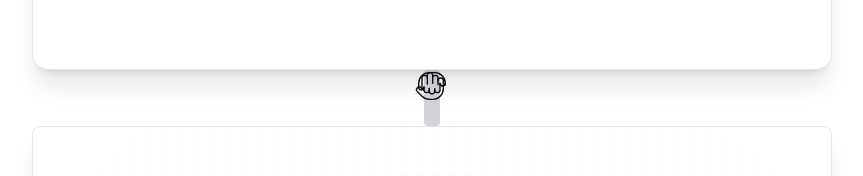
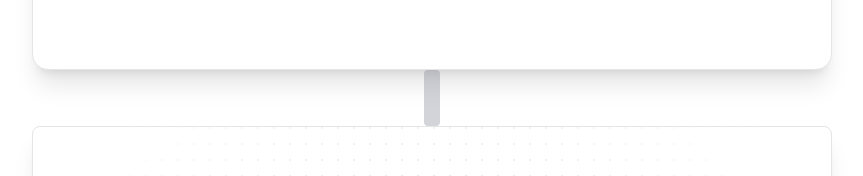
Before and after one commit to GEHAD001/Portfolio_v1, a Next.js app: page / in a window 1280 px wide. Shown: the part 746-922 px from the top of the page, without its empty margins (208-1071 px from the left). Built offline with nearby package versions, Linux system fonts and the light colour scheme; what tailwindcss-motion would draw is missing.

Commit message:
Fix Connector Component

```diff
--- a/src/app/page.tsx
+++ b/src/app/page.tsx
@@ -17,13 +17,6 @@ export default function Home() {
 
 function SectionConnector() {
   return (
-    <div className="relative min-w-4 h-14 bg-gray-500/30 rounded-sm">
-      <div className="absolute -top-[30] -left-[0.6rem]">
-        <Hand className="size-8 stroke-[1px]" />
-      </div>
-      <div className="absolute -bottom-[30] -left-2  z-20 rotate-180">
-        <Grab className="size-8 stroke-[1px]" />
-      </div>
-    </div>
+    <div className="relative min-w-4 h-14 bg-gray-500/30 rounded-sm"></div>
   );
 }
```
